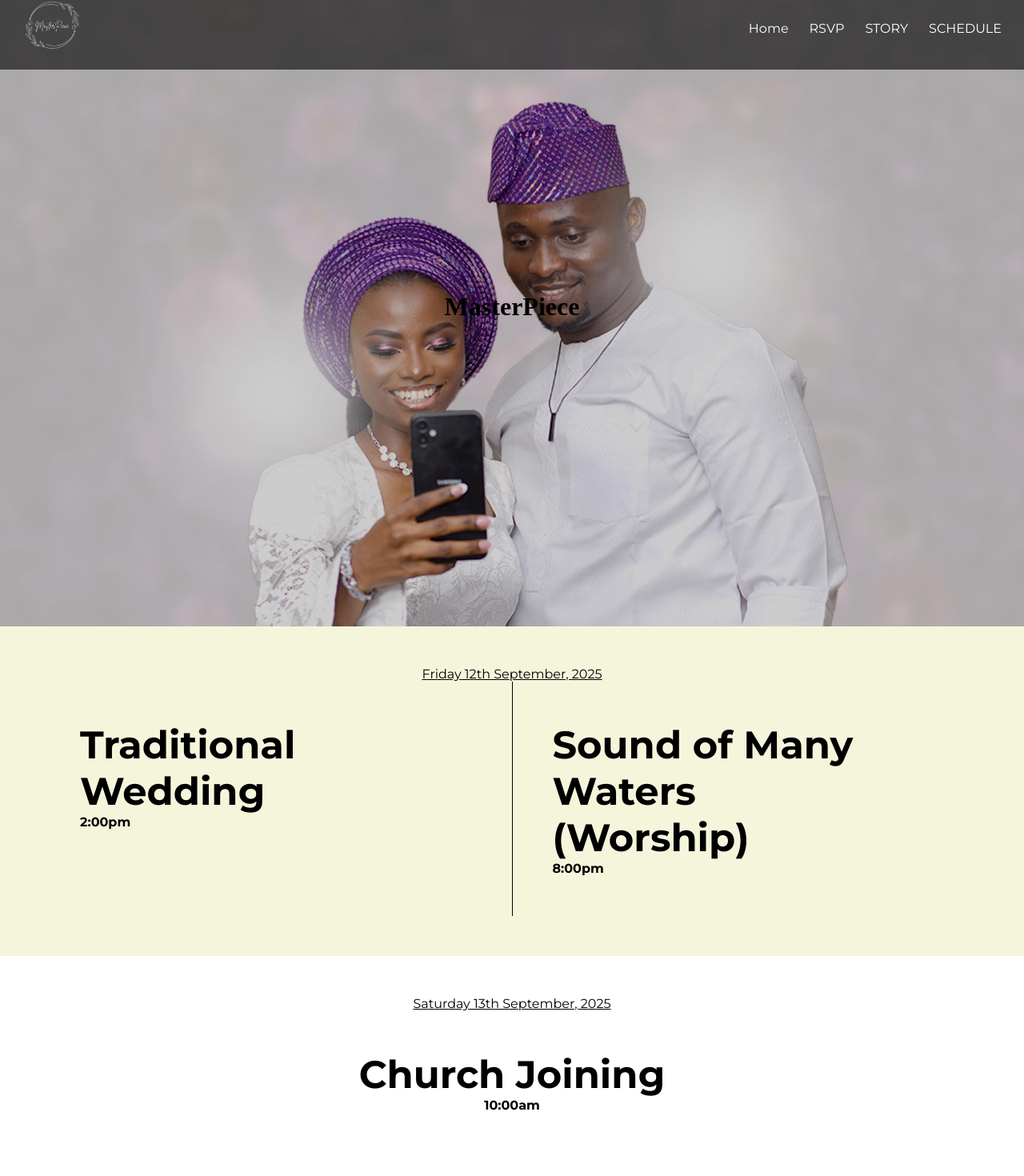
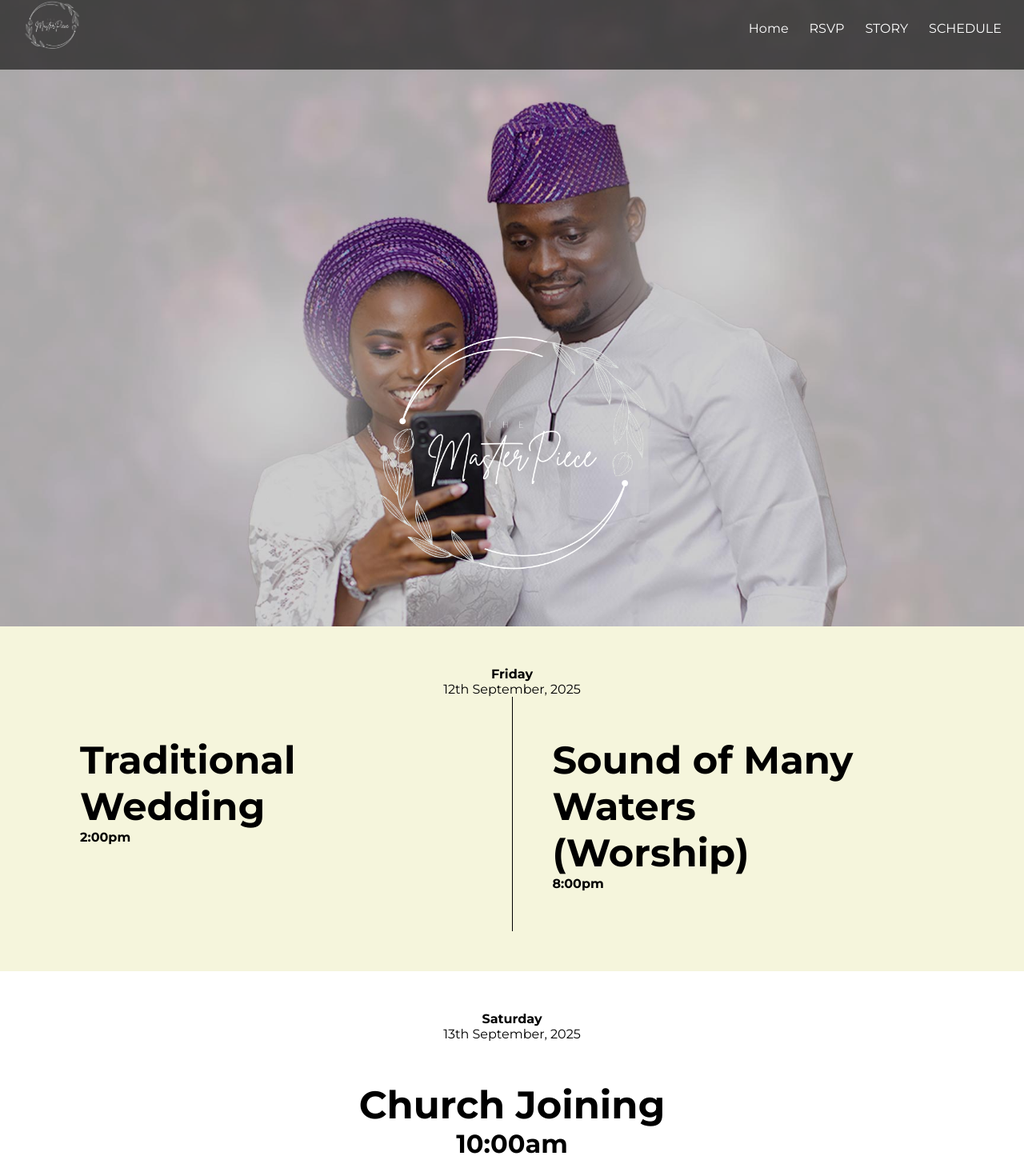
Before and after one commit to funsojoba/MasterPiece, a React (Vite) app: page /schedule in a window 1280 px wide. Shown: the part 17-1487 px from the top of the page at 80% size. Built offline with nearby package versions, Linux system fonts and the light colour scheme; a web font is replaced by a local one.

Commit message:
schedule

```diff
--- a/src/components/Banner/index.jsx
+++ b/src/components/Banner/index.jsx
@@ -1,5 +1,7 @@
 import styled from "styled-components";
 // import PropTypes from 'prop-types';
+
+import logo from "../../assets/logo.png"
 
 
 const BannerDiv = styled.div`
@@ -11,6 +13,24 @@ const BannerDiv = styled.div`
     background-size: cover;
     background-repeat: no-repeat;
     background-position: center;
+    position: relative;
+
+
+    .image{
+            position: absolute;
+            bottom: -20px;
+            left: 50%;
+            transform: translateX(-50%);
+            width: 450px;
+
+            @media only screen and (max-width:850px){
+                width: 250px;
+            }
+
+            img{
+                width: 100%;
+            }
+        }
 `
 
 
@@ -18,12 +38,12 @@ const BannerDiv = styled.div`
 const Banner = ({background}) => {
     return (
         <BannerDiv background={background}>
-            <h1>MasterPiece</h1>
+            <div className="image">
+                <img src={logo} />
+            </div>
         </BannerDiv>
     );
 }
-// Banner.propTypes = {
-//     background: PropTypes.string.isRequired,
-// };
+
 
 export default Banner;
--- a/src/pages/Home/index.jsx
+++ b/src/pages/Home/index.jsx
@@ -4,7 +4,7 @@ import {
         SectionOne, Container,
         SectionTwo, SectionThree,
         CoupleSection, Meet, Story,
-        Men, Women, Image } from "./style"
+        Men, Women } from "./style"
 
 import 'react-medium-image-zoom/dist/styles.css'
 
@@ -60,9 +60,8 @@ import DAMILOLA_IMG from "../../assets/WOMEN/adejumoke.jpg"
     TODO
 
     RSVP
-    GALLERY
     Content for the couple
-    Story
+
     Schedule
 `
 
@@ -265,43 +264,6 @@ const Home = () =>{
         },
     ]
 
-
-    // const dynamicEl = [
-    //     {
-    //         src: BRIDD_IMG,
-    //         responsive: true,
-    //         thumb: '...',
-    //         subHtml: "Pelumi"
-    //     },
-    //     {
-    //         src: GROOM_IMG,
-    //         responsive: true,
-    //         subHtml: 'Oluwatobi'
-    //     },
-    // ];
-
-
-    // const photos = [
-    //     {
-    //       src: 'http://example.com/example/img1.jpg',
-    //       width: 4,
-    //       height: 3
-    //     },
-    //     {
-    //       src: 'http://example.com/example/img2.jpg',
-    //       width: 1,
-    //       height: 1
-    //     }
-    //   ];
-
-
-      const breakpoints = {
-        default: 4,
-        1100: 3,
-        700: 2,
-        500: 1,
-      };
-
     return (
         <Container>
             <NavBar/>
--- a/src/pages/Schedule/index.jsx
+++ b/src/pages/Schedule/index.jsx
@@ -4,6 +4,7 @@ import NavBar from "../../components/Navbar";
 import Banner from "../../components/Banner";
 
 import BG_ONE from "../../assets/BGS/1.jpg"
+
 
 import {SectionOne, SectionTwo, Map} from "./style";
 
@@ -17,7 +18,7 @@ const Schedule = () => {
         <NavBar />
         <Banner background={BG_ONE} />
         <SectionOne>
-            <p>Friday 12th September, 2025</p>
+            <p><strong>Friday</strong> <br /> 12th September, 2025</p>
             <div className="content">
 
                 <div className="sec-one">
@@ -33,7 +34,7 @@ const Schedule = () => {
         </SectionOne>
 
         <SectionTwo>
-            <p>Saturday 13th September, 2025</p>
+            <p><strong>Saturday</strong> <br></br> 13th September, 2025</p>
             <div className="content">
                 <div className="sec-one">
                     <h2>Church Joining</h2>
--- a/src/pages/Schedule/style.js
+++ b/src/pages/Schedule/style.js
@@ -8,7 +8,6 @@ export const SectionOne = styled.div`
 
     p{
         text-align: center;
-        text-decoration: underline;
         @media only screen and (max-width:850px){
             text-align: left;
 
@@ -66,7 +65,6 @@ export const SectionTwo = styled.div`
 
     p{
         text-align: center;
-        text-decoration: underline;
     }
 
     .content{
@@ -86,6 +84,10 @@ export const SectionTwo = styled.div`
             h2{
                 font-size: 3em;
             }
+
+            h4{
+                font-size: 2em;
+            }
         }
     }
 `
```
